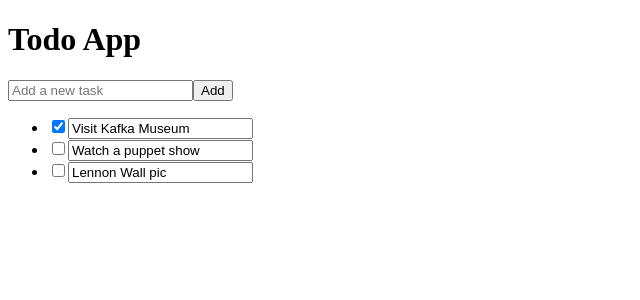
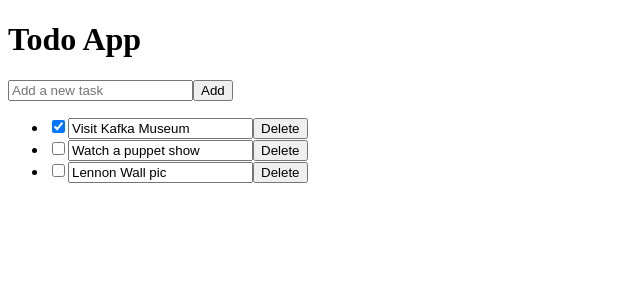
Before and after one commit to madyanes/task-management-app, a React (Vite) app: page / in a window 1280 px wide. Shown: the top 300 px of the page, without its empty margins (0-640 px from the left). Built offline with nearby package versions, Linux system fonts and the light colour scheme.

Commit message:
[FEAT] delete task

```diff
--- a/src/App.jsx
+++ b/src/App.jsx
@@ -27,11 +27,20 @@ function App() {
     setTasks(updatedTasks)
   }
 
+  function handleDeleteTask(taskId) {
+    const updatedTasks = tasks.filter((task) => task.id !== taskId)
+    setTasks(updatedTasks)
+  }
+
   return (
     <>
       <h1>Todo App</h1>
       <AddTask onAddTask={handleAddTask} />
-      <TaskList tasks={tasks} onCheckTask={handleCheckTask} />
+      <TaskList
+        tasks={tasks}
+        onCheckTask={handleCheckTask}
+        onDeleteTask={handleDeleteTask}
+      />
     </>
   )
 }
--- a/src/components/TaskList.jsx
+++ b/src/components/TaskList.jsx
@@ -1,4 +1,4 @@
-function TaskList({ tasks, onCheckTask }) {
+function TaskList({ tasks, onCheckTask, onDeleteTask }) {
   return (
     <>
       <ul>
@@ -10,6 +10,7 @@ function TaskList({ tasks, onCheckTask }) {
               onChange={() => onCheckTask(task.id)}
             />
             <input type='text' value={task.text} readOnly />
+            <button onClick={() => onDeleteTask(task.id)}>Delete</button>
           </li>
         ))}
       </ul>
```
